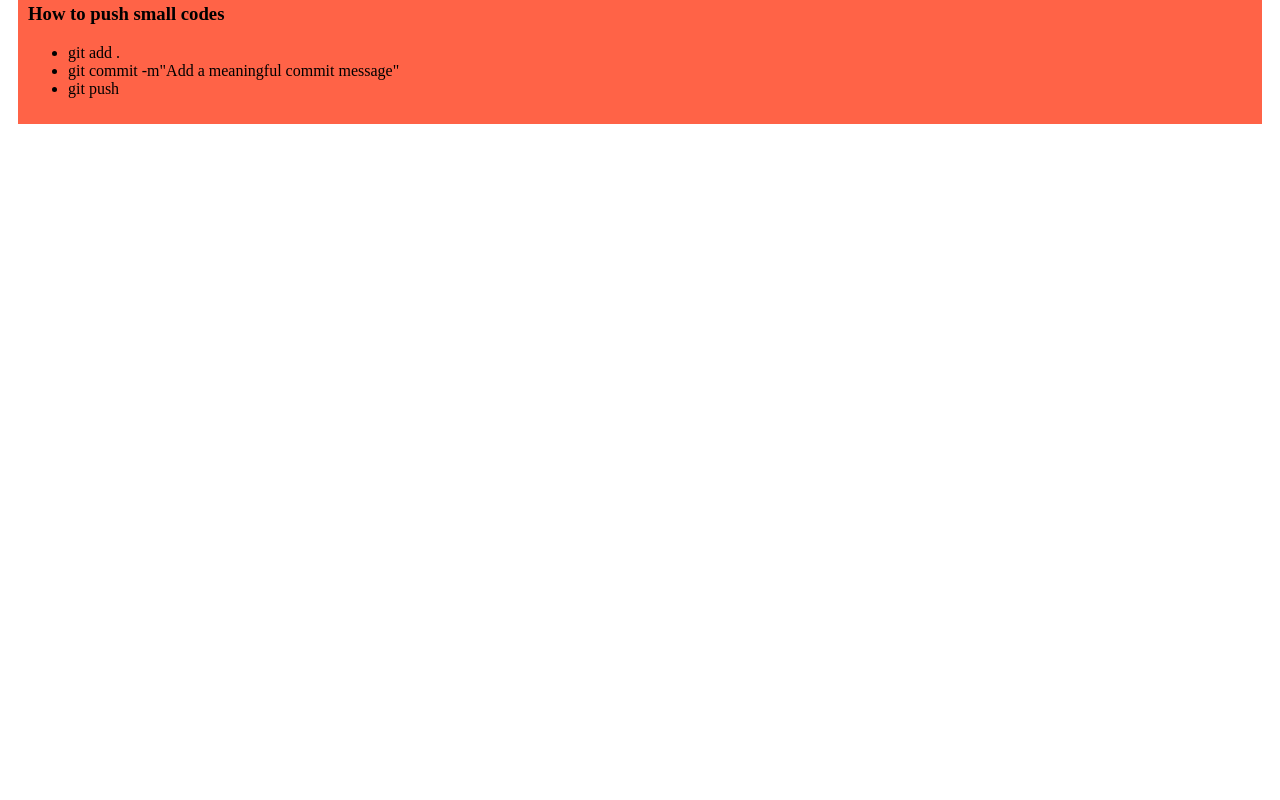
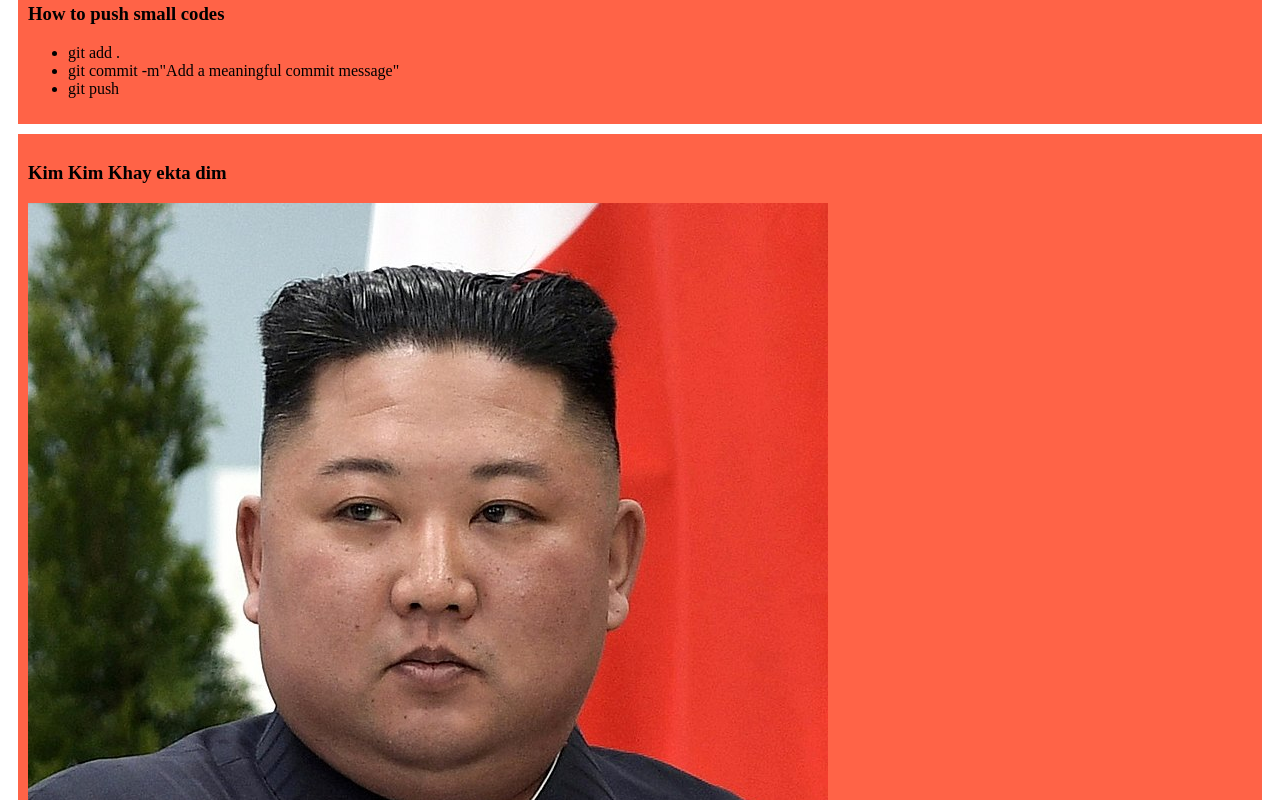
Before and after one commit to arik509/First_Repo, a plain HTML site: page index.html in a window 1280 px wide. Shown: the part 460-1260 px from the top of the page. Before the commit the page ends 800 px from the top, so only its background shows below. Drawn offline with Linux system fonts and the light colour scheme.

Commit message:
Added Kim

```diff
--- a/index.html
+++ b/index.html
@@ -27,5 +27,9 @@
             <li>git push</li>
         </ul>
     </div>
+    <div>
+        <h3>Kim Kim Khay ekta dim</h3>
+        <img src="images/Kim_Jong-un_April_2019_(cropped).jpg" alt="Kim">
+    </div>
 </body>
 </html>
```
Also changed, not shown: images/Kim_Jong-un_April_2019_(cropped).jpg (added).
